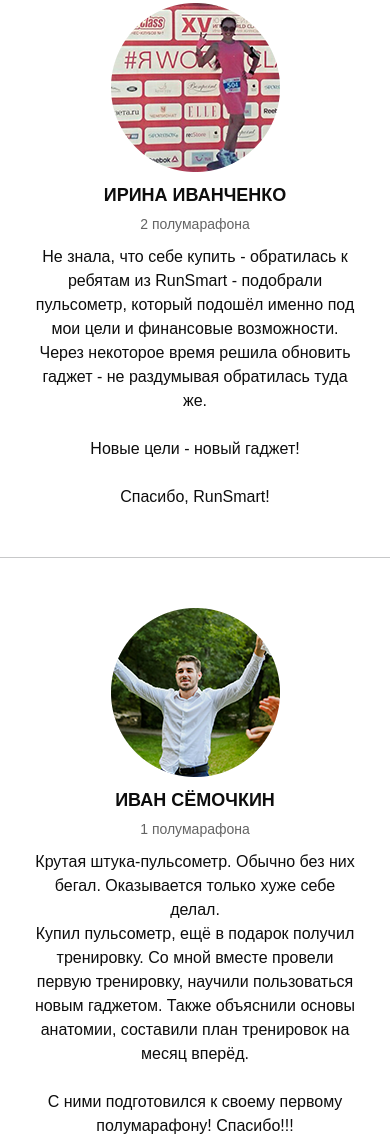
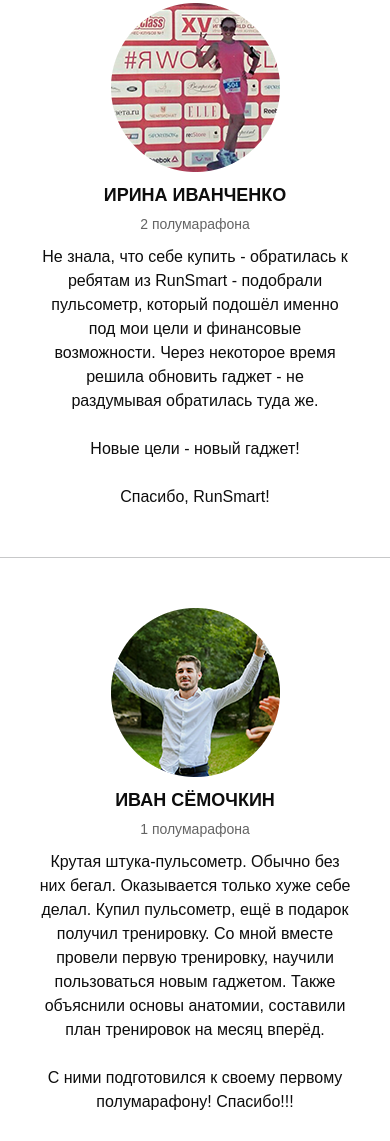
Before and after one commit to BAGROVSKIYDANIL/Pulse, a website: page src/index.html in a window 390 px wide. Shown: the part 6604-7745 px from the top of the page. Drawn offline with nearby package versions, Linux system fonts and the light colour scheme.

Commit message:
Adaptive client

```diff
--- a/src/index.html
+++ b/src/index.html
@@ -395,11 +395,13 @@
                     <div class="client__descr">
                     <div class="title title-1">Ирина Иванченко</div>
                     <div class="client__subtitle">2 полумарафона</div>
-                        Не знала, что себе купить - обратилась к ребятам из RunSmart - подобрали <br>
-                        пульсометр, который подошёл именно под мои цели и финансовые возможности. <br>
-                        Через некоторое время решила обновить гаджет - не раздумывая обратилась туда же. <br>
+                        Не знала, что себе купить - обратилась к ребятам из RunSmart - подобрали
+                        пульсометр, который подошёл именно под мои цели и финансовые возможности.
+                        Через некоторое время решила обновить гаджет - не раздумывая обратилась туда же.
                         <br>
-                        Новые цели - новый гаджет! <br>
+                        <br>
+                        Новые цели - новый гаджет!
+                        <br>
                         <br>
                         Спасибо, RunSmart!
                     </div>
@@ -410,10 +412,11 @@
                     <div class="client__descr">
                         <div class="title title-1">Иван сёмочкин</div>
                         <div class="client__subtitle">1 полумарафона</div>
-                        Крутая штука-пульсометр. Обычно без них бегал. Оказывается только хуже себе делал. <br>
-                        Купил пульсометр, ещё в подарок получил тренировку. Со мной вместе провели <br>
-                        первую тренировку, научили пользоваться новым гаджетом. Также объяснили основы <br>
-                        анатомии, составили план тренировок на месяц вперёд. <br>
+                        Крутая штука-пульсометр. Обычно без них бегал. Оказывается только хуже себе делал.
+                        Купил пульсометр, ещё в подарок получил тренировку. Со мной вместе провели
+                        первую тренировку, научили пользоваться новым гаджетом. Также объяснили основы
+                        анатомии, составили план тренировок на месяц вперёд.
+                        <br>
                         <br>
                         С ними подготовился к своему первому полумарафону! Спасибо!!!
 
@@ -425,16 +428,15 @@
                     <div class="client__descr client__descr-with">
                         <div class="title title-1">Юлия Дашкина</div>
                         <div class="client__subtitle">2 полумарафона</div>
-                        Долго не могла начать бегать, т.к. до этого несколько раз начинала, но становилось <br>
-                        тяжело и я бросала. От друзей услышала о RunSmart и о беге с контролем пульса и <br>
-                        решила попробовать. <br>
+                        Долго не могла начать бегать, т.к. до этого несколько раз начинала, но становилось
+                        тяжело и я бросала. От друзей услышала о RunSmart и о беге с контролем пульса и
+                        решила попробовать.
+                        Позвонила, ребята поинтересовались моими целями и подобрали очень интересный
+                        вариант со скидкой! Теперь бегаю и наслаждаюсь бегом! Пробежала уже 2
+                        полумарафона и несколько более коротких забегов и не намерена останавливаться!
                         <br>
-                        Позвонила, ребята поинтересовались моими целями и подобрали очень интересный <br>
-                        вариант со скидкой! Теперь бегаю и наслаждаюсь бегом! Пробежала уже 2 <br>
-                        полумарафона и несколько более коротких забегов и не намерена останавливаться! <br>
                         <br>
                         Спасибо!!!
-
                     </div>
                 </div>
             </div>
--- a/src/sass/_media.scss
+++ b/src/sass/_media.scss
@@ -62,27 +62,19 @@
     {
         &__block
         {
-            flex-wrap: wrap;
-        }
-        &__round
-        {
-            margin: 0 auto;
-        }
-        &__descr
-        {
-            flex-wrap: wrap;
-            display: flex;
-            justify-content: center;
-            text-align: center;
+            flex-direction: column;
+            align-items: center;
         }
         .title.title-1
         {
             margin-top: 10px;
-            width: 100%;
-            text-align: center;;
+            text-align: center;
+        }
+        &__subtitle
+        {
+            text-align: center;
         }
     }
-
 }
 @media (max-width: 767px)
 {
@@ -132,7 +124,6 @@
             font-size: 16px;
         }
     }
-
     .advantages
     {
         &__wrapper
@@ -160,6 +151,14 @@
         &__descr
         {
             margin-top: 60px;
+        }
+    }
+    .client
+    {
+        &__descr
+        {
+            text-align: center;
+            width: 500px;
         }
     }
 }
@@ -272,4 +271,11 @@
             margin-bottom: 10px;
         }
     }
+    .client
+    {
+        &__descr
+        {
+            width: 311px;
+        }
+    }
 }
--- a/src/sass/block/_client.scss
+++ b/src/sass/block/_client.scss
@@ -31,10 +31,7 @@
         font-size: 16px;
         font-weight: 300;
         text-align: left;
-        &-with
-        {
-            width: 655px;
-        }
+        width: 656px;
     }
     hr
     {
```
Also changed, not shown: src/css/style.min.css.
